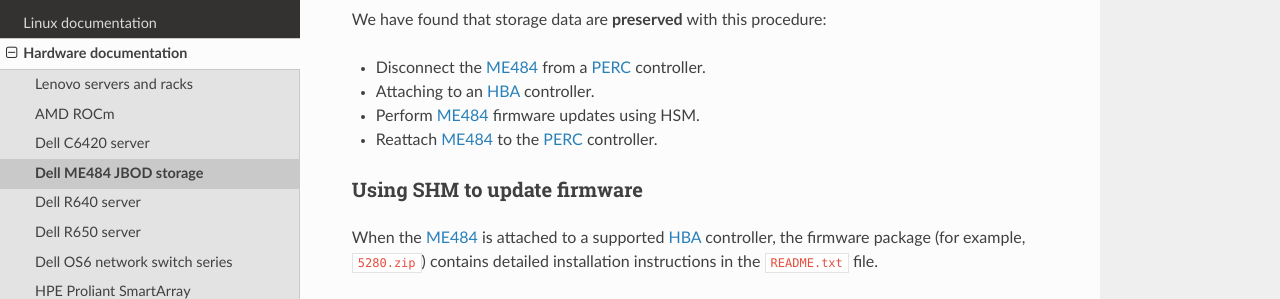
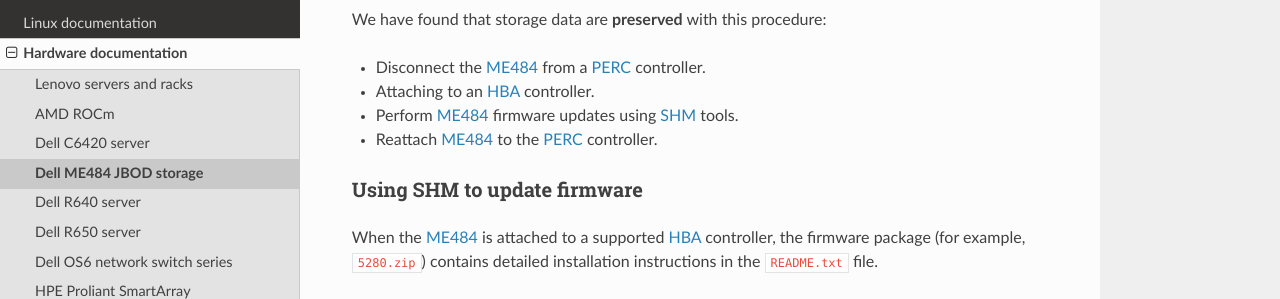
Before and after one commit to OleHolmNielsen/ITwiki, a Sphinx documentation site: the page built from docs/Dell_ME484.rst, in a window 1280 px wide and 900 px high, scrolled down 2464 px. Shown: the part 152-451 px from the top of the window. Built offline with Sphinx 7.4.7 and the Read the Docs theme 2.0.0, drawn with Linux system fonts in a browser that asks for light colours.

Commit message:
Fixed typo

```diff
--- a/docs/Dell_ME484.rst
+++ b/docs/Dell_ME484.rst
@@ -104,7 +104,7 @@
 
 * Disconnect the ME484_ from a PERC_ controller.
 * Attaching to an HBA_ controller.
-* Perform ME484_ firmware updates using HSM.
+* Perform ME484_ firmware updates using SHM_ tools.
 * Reattach ME484_ to the PERC_ controller.
 
 .. _MegaRAID: https://www.broadcom.com/products/storage/raid-controllers
```
